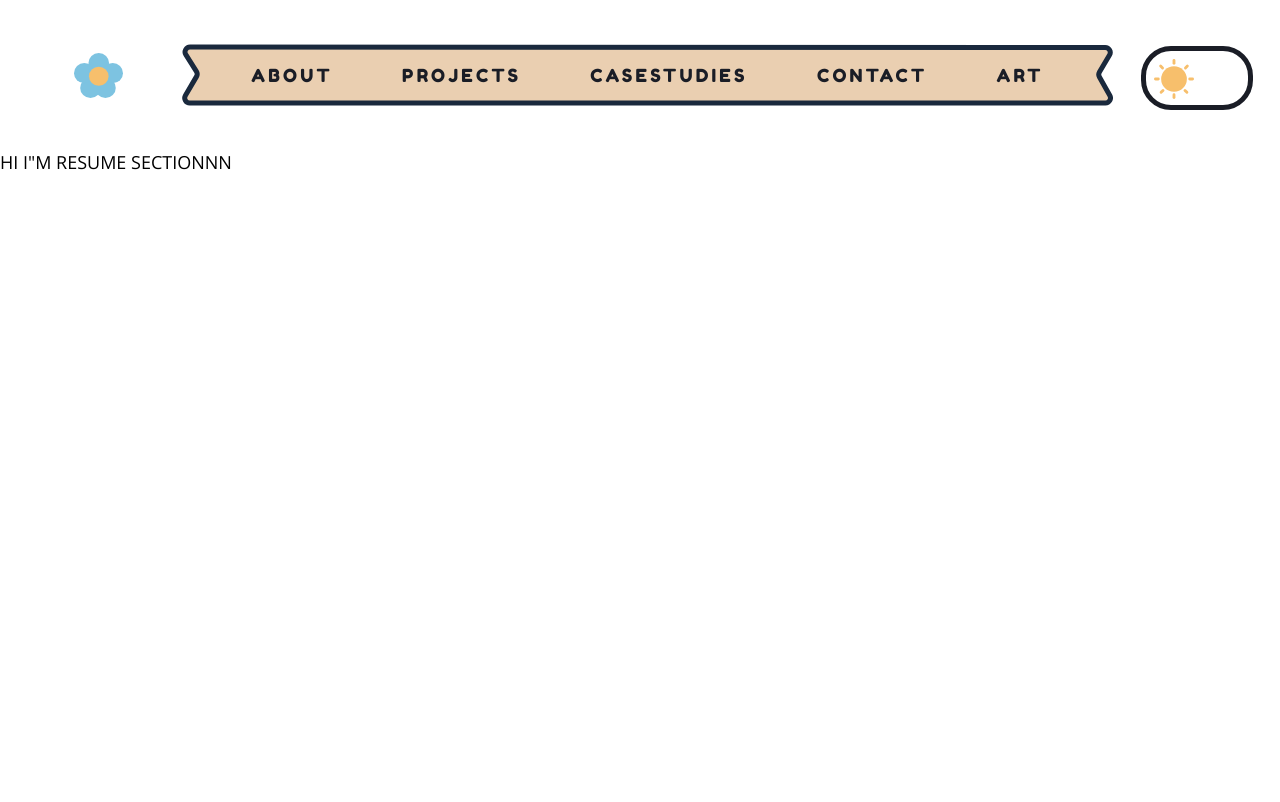
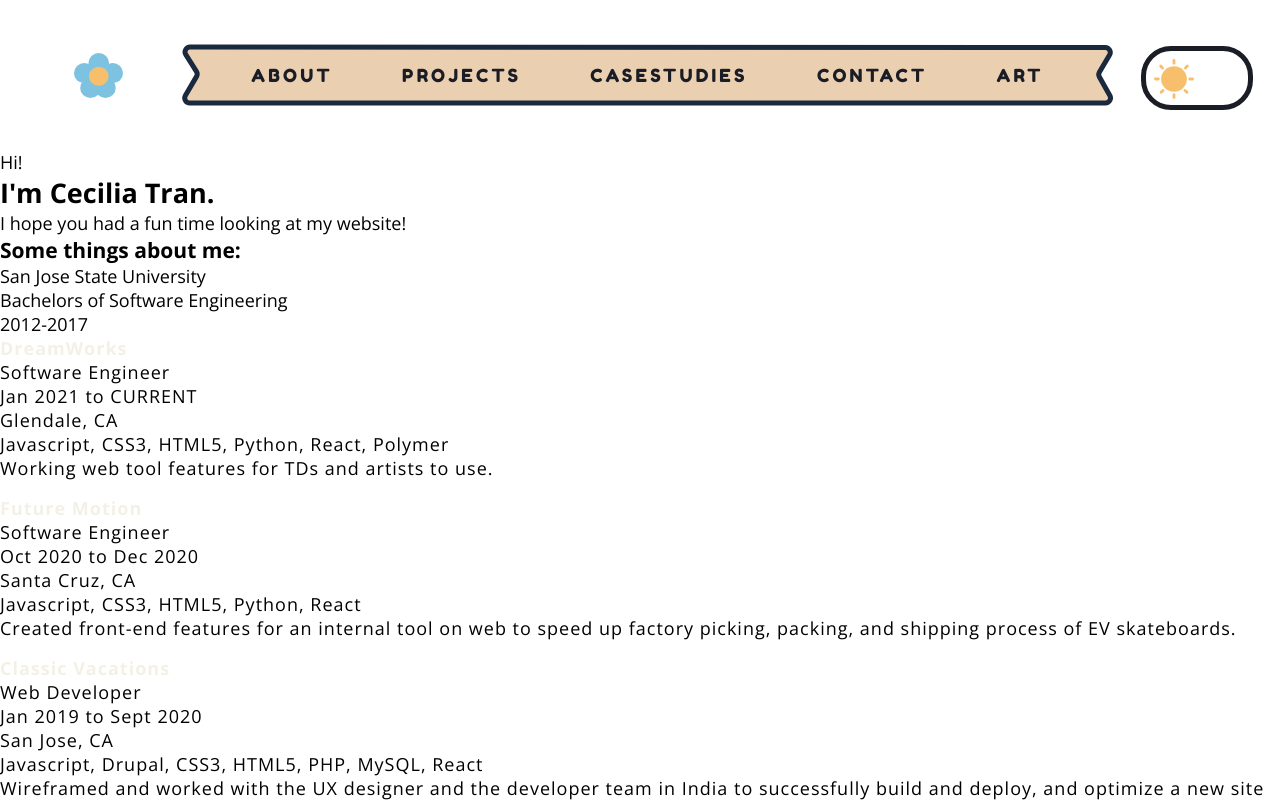
Before and after one commit to Ceciceciceci/myapp, a React (Create React App) app: page /resume in a window 1280 px wide. Shown: the top 802 px of the page. Built offline with nearby package versions, Linux system fonts and the light colour scheme.

Commit message:
updated to images switch

```diff
--- a/src/App.js
+++ b/src/App.js
@@ -37,7 +37,9 @@ export default function App () {
               <div className="App" theme={theme} setTheme={setTheme}>
                 <Header theme={theme} setTheme={setTheme} navigation={navigation} toggleTheme={toggleTheme}/>
                 <Switch>
-                  <Route exact path='/' component={NewHome} />
+                  <Route exact path='/' render={(props) => (
+                        <NewHome {...props} theme={theme} setTheme={setTheme} isAuthed={true} />
+                      )} />
                   <Route path='/resume' component={Resume} />
                 </Switch>
               </div>
--- a/src/components/Homepage/About.js
+++ b/src/components/Homepage/About.js
@@ -7,6 +7,7 @@ import me4 from '../../images/me4.png';
 import me5 from '../../images/me5.png';
 import cloud from '../../images/svgs/cloud.svg';
 import daisy from '../../images/svgs/daisy.svg';
+import star from '../../images/svgs/star.svg';
 import daisy2 from '../../images/svgs/daisy2.svg';
 import breadbowlplant from '../../images/breadbowlplant.png';
 
@@ -14,6 +15,8 @@ import speechbubblestemleft from '../../images/svgs/speechbubblestemleft.svg';
 import speechbubblestemright from '../../images/svgs/speechbubblestemright.svg';
 
 export default function About(props) {
+
+    const {theme} = props;
 
     let jobs = [
         {
@@ -75,7 +78,7 @@ export default function About(props) {
         }
     ]
     const tools = ['VS Code', 'Github / JIRA / Confluence', 'AWS / S3', 'Wireframing', 'Word / Excel / Powerpoint', 'Photoshop / Illustrator', 'Figma / Miro'];
-
+    const languages = ['HTML5', 'CSS3 / Bootstrap / SASS', 'Javascript ES6'];
 
     let jobList = jobs.map((item, i) => {
         return (
@@ -86,6 +89,26 @@ export default function About(props) {
         </div>
         )
     })
+
+    let iconChange;
+    if (theme === 'light') {
+        iconChange = (
+                <div className="daisies">
+                    <img className="daisy" src={daisy} height={'30px'} />
+                    <img className="daisy" src={daisy} height={'30px'} />
+                    <img className="daisy" src={daisy} height={'30px'} />
+                </div>
+            )
+    } else {
+        iconChange =  (
+            <div className="daisies">
+                <img className="daisy" src={star} height={'30px'} />
+                <img className="daisy" src={star} height={'30px'} />
+                <img className="daisy" src={star} height={'30px'} />
+            </div>
+        )
+    }
+
 
     return (
         <section id="about" className="about-section">
@@ -124,11 +147,7 @@ export default function About(props) {
                     <img className="speechbubblestem right" src={speechbubblestemright} />
                 </div>
                 <div className="m4" style={{width: '320px', height: '150px' }}>
-                    <div className="daisies">
-                        <img className="daisy" src={daisy} height={'30px'} />
-                        <img className="daisy" src={daisy} height={'30px'} />
-                        <img className="daisy" src={daisy} height={'30px'} />
-                    </div>
+                    {iconChange}
                     <img className="imgMe2" src={me4} height={'250px'} />
                 </div>
                 <div className="job-btn">
--- a/src/components/Homepage/Resume.js
+++ b/src/components/Homepage/Resume.js
@@ -61,9 +61,32 @@ export default function Resume() {
       }
     ]
 
+    let jobsList = jobs.map((item, i) => {
+        return (
+          <div className='job' data-index={`job-${i}`}>
+              <p><b>{item.company}</b></p>
+              <p>{item.title}</p>
+              <p>{item.date}</p>
+              <p>{item.location}</p>
+              <p>{item.tools}</p>
+              <p>{item.jobDesc}</p>
+          </div>
+        )
+    })
+
     return (
       <section className="resume-section">
-            HI I"M RESUME SECTIONNN
+            <div className="main-info">
+                <p>Hi!</p>
+                <h1>I'm Cecilia Tran.</h1>
+                <p>I hope you had a fun time looking at my website!</p>
+
+                <h3>Some things about me:</h3>
+                <p>San Jose State University</p>
+                <p>Bachelors of Software Engineering</p>
+                <p>2012-2017</p>
+            </div>
+           {jobsList}
       </section>
     )
 
--- a/src/components/NewHome.js
+++ b/src/components/NewHome.js
@@ -14,7 +14,7 @@ function NewHome (props) {
     return (
         <div className="main-container">
             <Hero />
-            <About />
+            <About theme={props.theme} />
             <Book />
             <Projects />
             <CaseStudy />
--- a/src/styles/global.js
+++ b/src/styles/global.js
@@ -125,12 +125,12 @@ export const GlobalStyles = createGlobalStyle`
 
   .main-container {
     color: ${({ theme }) => theme.text};
+    padding: 0px 200px;
   }
 
   .hero-section {
     // background-color: aliceblue;
     position: relative;
-    padding: 0px 250px;
     width: 100%;
     height: 103vh;
     margin-bottom: 100px;
@@ -208,7 +208,7 @@ export const GlobalStyles = createGlobalStyle`
 
   .about-section {
     position: relative;
-    padding: 0 20% 20%;
+    padding-bottom: 250px;
   }
 
   .about-section .background{
@@ -219,7 +219,7 @@ export const GlobalStyles = createGlobalStyle`
     height: 100%;
     left: 50%;
     transform: translate(-50%);
-    width: 40%;
+    width: 60%;
     border-radius: 15px;
   }
   @media (min-width: 100px) and (max-width: 1000px){
@@ -240,14 +240,13 @@ export const GlobalStyles = createGlobalStyle`
   }
   .about-me .me3{
     grid-area: img;
-    margin-top: -25px;
-    margin-left: 15%;
+    margin: -25px 0 350px 15%;
     position: relative;
   }
   .me3 .imgBg{
     position: absolute;
-    top: -25px;
-    left: 15px;
+    top: -10px;
+    left: 25px;
     z-index: 0;
   }
   .me3 .imgMe{
@@ -271,7 +270,8 @@ export const GlobalStyles = createGlobalStyle`
   .about-me .intro{
     grid-area: info;
     margin-top: 50px;
-    padding: 0 12em 0 2.5em;
+    width: 30ch;
+    margin-left: 5%;
     line-height: 25px;
     letter-spacing: 1px;
   }
@@ -302,12 +302,10 @@ export const GlobalStyles = createGlobalStyle`
     margin-top: 15px;
   }
 
-
   .about-work .job-list{
     grid-area: info;
     color: ${({ theme }) => theme.text};
-    margin-top: 125px;
-    padding: 0 1.5em 0 10em;
+    margin: 150px auto 0 50%;
   }
   .job{
     margin-bottom: 1rem;
@@ -319,7 +317,7 @@ export const GlobalStyles = createGlobalStyle`
   }
 
   .daisies{
-    margin-left: -20px;
+    margin-top: -25px;
   }
   .daisy{
     display: inline-block;
@@ -357,7 +355,7 @@ export const GlobalStyles = createGlobalStyle`
   }
 
   .m4 .imgMe2{
-    margin-left: -50px;
+    margin-top:15px;
   }
 
   .job-btn{
@@ -386,8 +384,7 @@ export const GlobalStyles = createGlobalStyle`
   }
 
   .daisy2{
-    align-self: center;
-    margin-left: -25%;
+    align-self: end;
   }
 
   .speech-bubble{
@@ -398,9 +395,11 @@ export const GlobalStyles = createGlobalStyle`
   }
 
   .speech-bubble.left{
-    margin-left: -50px;
+    margin-left: -13%;
+    margin-right: auto;
   }
   .speech-bubble.right{
+    margin-left: auto;
     margin-right: -50px;
   }
 
@@ -449,8 +448,6 @@ export const GlobalStyles = createGlobalStyle`
   }
   .about-skills .speech-bubble{
     grid-area: info;
-    margin-left:-10%;
-
   }
   .about-skills .img-group{
     grid-area: img3;
```
Lines whose indentation alone changed are shown as unchanged.
